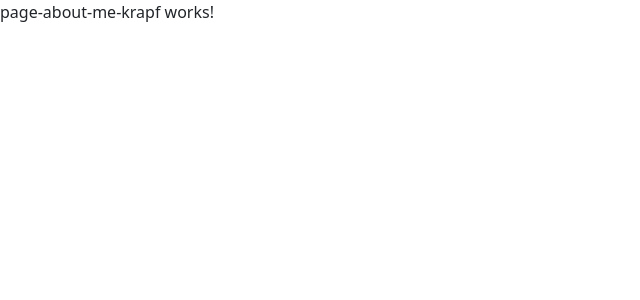
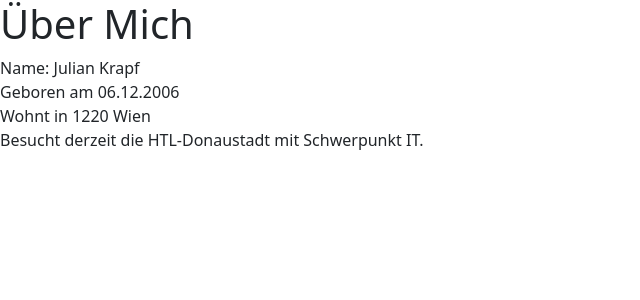
Before and after one commit to mahies/4ahitn_24, an Angular app: page /about_me_krapf in a window 1280 px wide. Shown: the top 300 px of the page, without its empty margins (0-640 px from the left). Built offline with nearby package versions, Linux system fonts and the light colour scheme.

Commit message:
Basisinfo Hinzugefügt

```diff
--- a/src/app/page-about-me-krapf/page-about-me-krapf.component.html
+++ b/src/app/page-about-me-krapf/page-about-me-krapf.component.html
@@ -1 +1,7 @@
-<p>page-about-me-krapf works!</p>
+<h1>{{AboutMe}}</h1>
+<p>
+  Name: {{firstname}} {{lastname}}<br>
+  Geboren am {{birhtdate}}<br>
+  Wohnt in {{PLZCity}}<br>
+  Besucht derzeit die {{school}} mit Schwerpunkt {{department}}.<br>
+</p>
--- a/src/app/page-about-me-krapf/page-about-me-krapf.component.ts
+++ b/src/app/page-about-me-krapf/page-about-me-krapf.component.ts
@@ -4,8 +4,16 @@ import { Component } from '@angular/core';
   selector: 'app-page-about-me-krapf',
   imports: [],
   templateUrl: './page-about-me-krapf.component.html',
+  standalone: true,
   styleUrl: './page-about-me-krapf.component.scss'
 })
 export class PageAboutMeKRAPFComponent {
-
+  firstname: string = "Julian"
+  lastname: string = "Krapf"
+  birhtdate: string = "06.12.2006"
+  school: string = "HTL-Donaustadt"
+  department: string = "IT"
+  githubUsername: string = "TRJulian"
+  PLZCity: string = "1220 Wien"
+  AboutMe: string = "Über Mich"
 }
```
